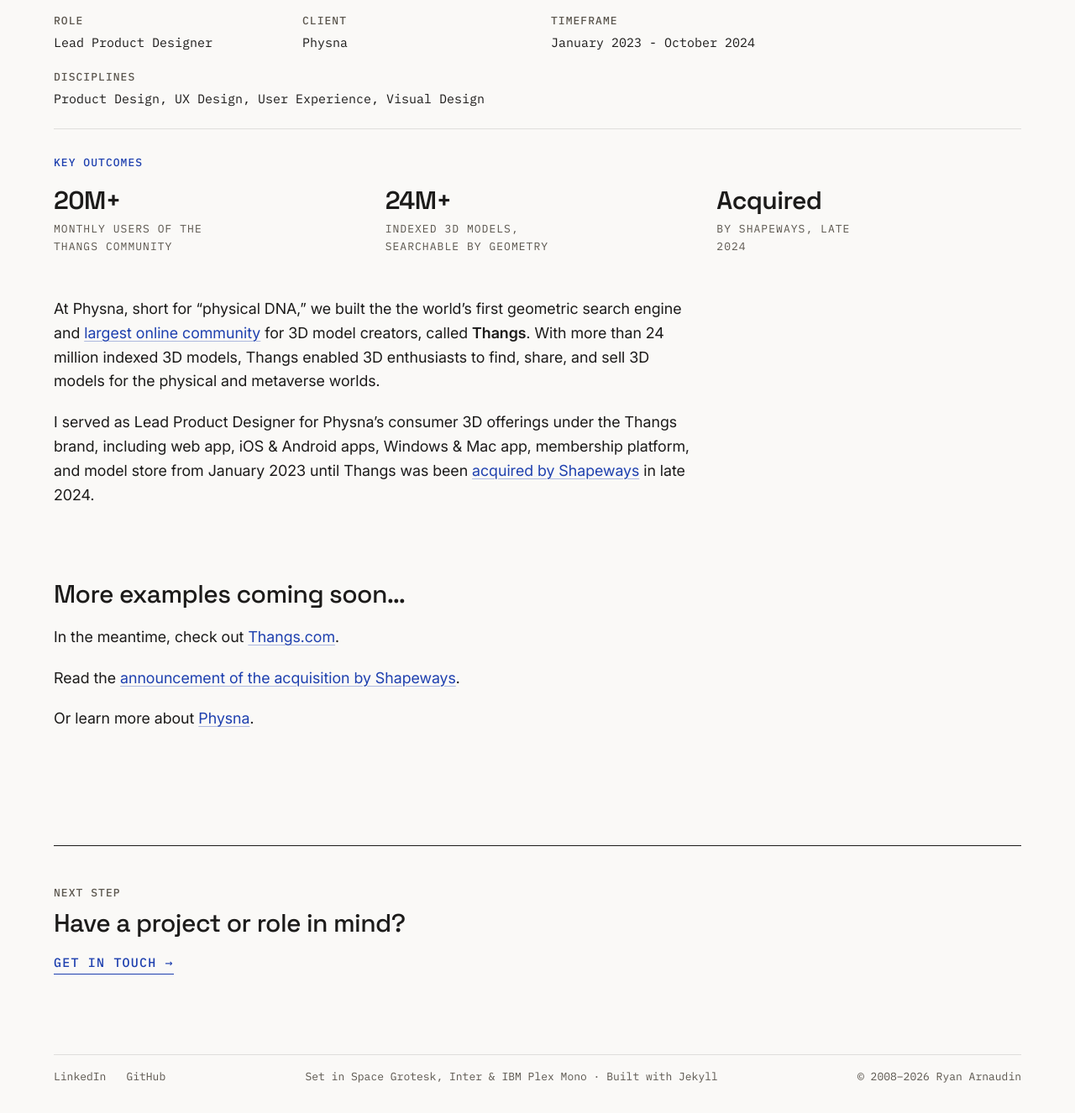
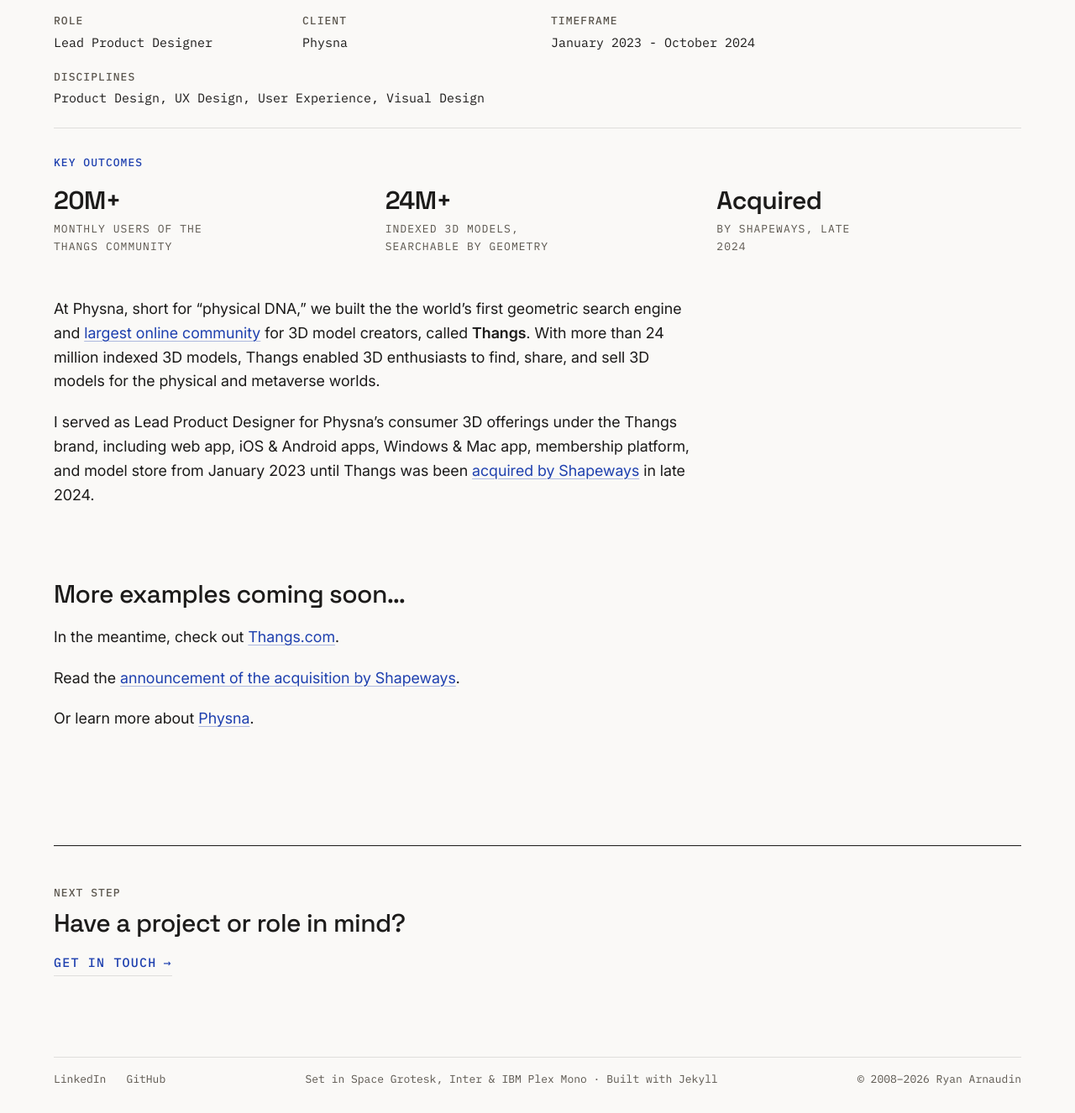
Before and after one commit to arnaudin/arnaudin.github.io, a Jekyll site: the page built from _projects/physna-thangs.md, in a window 1280 px wide. Shown: the part 531-1857 px from the top of the page at 84% size. Built offline with Jekyll 4.4.1, drawn with Linux system fonts in a browser that asks for light colours.

Commit message:
add motion and animation

```diff
--- a/_includes/footer.html
+++ b/_includes/footer.html
@@ -2,7 +2,7 @@
     <div class="footer-cta">
         <p class="meta-label">Next step</p>
         <p class="footer-cta-title">Have a project or role in&nbsp;mind?</p>
-        <p class="footer-cta-action"><a href="/contact/">Get in touch<span aria-hidden="true"> →</span></a></p>
+        <p class="footer-cta-action"><a href="/contact/"><span class="footer-cta-text">Get in touch</span><span class="footer-cta-arrow" aria-hidden="true">→</span></a></p>
     </div>
 
     <div class="footer-meta">
--- a/_includes/head.html
+++ b/_includes/head.html
@@ -1,6 +1,7 @@
 <head>
     <meta charset="utf-8">
     <meta content="width=device-width, initial-scale=1" name="viewport">
+    <script>document.documentElement.className += ' js';</script>
 
     <title>{% if page.title_override %}{{ page.title_override | escape }}{% elsif page.title %}{{ page.title | escape }} | {{site.title | escape}}{% else %}{{ site.title | escape }}{% endif %}</title>
     <meta name="description" content="{% if page.description %}{{ page.description | strip_html | strip_newlines | truncate: 160 }}{% elsif page.excerpt %}{{ page.excerpt | strip_html | strip_newlines | truncate: 160 }}{% else %}{{ site.description }}{% endif %}">
--- a/_includes/layout.html
+++ b/_includes/layout.html
@@ -43,10 +43,10 @@
                         {% else %}
                             <source type="image/webp" srcset="{{ webp_url | prepend: site.image_serve_path }}">
                         {% endif %}
-                        <img class="{{ image.class }}" src="{{ full_src }}" alt="{{ stored_description | normalize_whitespace }}" width="{{ dims.w }}" height="{{ dims.h }}" loading="lazy" decoding="async">
+                        <img class="{{ image.class }}" src="{{ full_src }}" alt="{{ stored_description | normalize_whitespace }}" width="{{ dims.w }}" height="{{ dims.h }}" decoding="async">
                     </picture>
                 {% else %}
-                    <img class="{{ image.class }}" src="{{ full_src }}" alt="{{ stored_description | normalize_whitespace }}" loading="lazy" decoding="async">
+                    <img class="{{ image.class }}" src="{{ full_src }}" alt="{{ stored_description | normalize_whitespace }}" decoding="async">
                 {% endif %}
             {% endcapture %}
 
--- a/_includes/scripts.html
+++ b/_includes/scripts.html
@@ -1,4 +1,5 @@
 <script type="module" src="/javascript/gallery.js"></script>
+<script defer src="/javascript/reveal.js"></script>
 <script>
     {% include javascript/site.js %}
 </script>
--- /dev/null
+++ b/_sass/site/base/_motion.scss
@@ -0,0 +1,56 @@
+// Motion & delighters.
+//
+// Scroll-reveal is opt-in via html.js (set synchronously in <head>), so a
+// no-JS visitor sees everything immediately with no hidden state. Everything
+// here is also disabled under prefers-reduced-motion.
+
+@media (prefers-reduced-motion: no-preference) {
+  html.js {
+    // Case-study/post images are intentionally NOT revealed here — they are
+    // the star content and must never be hidden behind a JS reveal.
+    .project-card,
+    .writing-item,
+    .project-summary,
+    .project-meta,
+    .project-outcomes,
+    .pullquote,
+    .section-label-row {
+      opacity: 0;
+      transform: translateY(14px);
+      transition: opacity 600ms cubic-bezier(0.2, 0.6, 0.2, 1),
+                  transform 600ms cubic-bezier(0.2, 0.6, 0.2, 1);
+      will-change: opacity, transform;
+    }
+
+    // Gentle stagger for grid/list siblings
+    .projects .project-card:nth-child(2) { transition-delay: 80ms; }
+    .writing-list .writing-item:nth-child(2) { transition-delay: 60ms; }
+    .writing-list .writing-item:nth-child(3) { transition-delay: 120ms; }
+
+    .is-visible {
+      opacity: 1;
+      transform: none;
+    }
+  }
+}
+
+// Blueprint graph-paper wash behind the home hero — a faint engineering
+// reference to the CAD/simulation domain. Very low contrast on purpose.
+.home-hero {
+  position: relative;
+  isolation: isolate;
+
+  &::before {
+    content: '';
+    position: absolute;
+    inset: 0;
+    z-index: -1;
+    pointer-events: none;
+    background-image:
+      linear-gradient(to right, rgba(var(--palette-cobalt-rgb), 0.05) 1px, transparent 1px),
+      linear-gradient(to bottom, rgba(var(--palette-cobalt-rgb), 0.05) 1px, transparent 1px);
+    background-size: 32px 32px;
+    -webkit-mask-image: linear-gradient(to bottom, rgba(0,0,0,0.9), transparent 82%);
+    mask-image: linear-gradient(to bottom, rgba(0,0,0,0.9), transparent 82%);
+  }
+}
--- a/_sass/site/components/_footer.scss
+++ b/_sass/site/components/_footer.scss
@@ -29,6 +29,10 @@
   }
 
   .footer-cta-action a {
+    position: relative;
+    display: inline-flex;
+    align-items: center;
+    gap: var(--space-2);
     font-family: var(--font-mono);
     font-size: var(--font-size-body-small);
     font-weight: 500;
@@ -36,13 +40,59 @@
     text-transform: uppercase;
     color: var(--color-accent);
     text-decoration: none;
-    border-bottom: 1px solid var(--color-accent);
     padding-bottom: var(--space-1);
-    transition: color 150ms ease-out, border-color 150ms ease-out;
+    transition: color 200ms ease-out;
 
-    &:hover {
+    // Resting underline (grounds the CTA)
+    &::before {
+      content: '';
+      position: absolute;
+      left: 0;
+      right: 0;
+      bottom: 0;
+      height: 1px;
+      background: var(--color-line-subtle);
+    }
+
+    // Cobalt underline that draws in from the left on hover
+    &::after {
+      content: '';
+      position: absolute;
+      left: 0;
+      right: 0;
+      bottom: 0;
+      height: 1px;
+      background: var(--color-accent-strong);
+      transform: scaleX(0);
+      transform-origin: left;
+      transition: transform 380ms cubic-bezier(0.65, 0, 0.35, 1);
+    }
+
+    .footer-cta-arrow {
+      display: inline-block;
+      transition: transform 380ms cubic-bezier(0.34, 1.56, 0.64, 1);
+    }
+
+    &:hover,
+    &:focus-visible {
       color: var(--color-accent-strong);
-      border-bottom-color: var(--color-accent-strong);
+
+      &::after {
+        transform: scaleX(1);
+      }
+
+      .footer-cta-arrow {
+        transform: translateX(5px);
+      }
+    }
+  }
+
+  @media (prefers-reduced-motion: reduce) {
+    .footer-cta-action a {
+      &::after,
+      .footer-cta-arrow {
+        transition: none;
+      }
     }
   }
 
--- a/css/styles.scss
+++ b/css/styles.scss
@@ -19,6 +19,7 @@
 @use "site/base/lists";
 @use "site/base/buttons";
 @use "site/base/forms";
+@use "site/base/motion";
 
 // Components
 @use "site/components/header";
--- /dev/null
+++ b/javascript/reveal.js
@@ -0,0 +1,50 @@
+// Gentle scroll-reveal for content blocks. No-JS safe (the CSS only hides
+// elements under html.js) and fully skipped when the visitor prefers reduced
+// motion or the browser lacks IntersectionObserver.
+(function () {
+  // Note: case-study/post images are intentionally excluded — they are the
+  // star content and must never be gated behind a JS reveal (and stacking a
+  // reveal transform on top of native lazy-loading is fragile).
+  var SELECTOR = [
+    '.project-card',
+    '.writing-item',
+    '.project-summary',
+    '.project-meta',
+    '.project-outcomes',
+    '.pullquote',
+    '.section-label-row'
+  ].join(',');
+
+  var reduce = window.matchMedia && window.matchMedia('(prefers-reduced-motion: reduce)').matches;
+  var els = [].slice.call(document.querySelectorAll(SELECTOR));
+
+  function show(el) { el.classList.add('is-visible'); }
+
+  if (reduce || !('IntersectionObserver' in window)) {
+    els.forEach(show);
+    return;
+  }
+
+  var io = new IntersectionObserver(function (entries) {
+    entries.forEach(function (entry) {
+      if (entry.isIntersecting) {
+        show(entry.target);
+        io.unobserve(entry.target);
+      }
+    });
+  }, { rootMargin: '0px 0px -8% 0px', threshold: 0.12 });
+
+  els.forEach(function (el) {
+    var rect = el.getBoundingClientRect();
+    // Anything already in view reveals right away; the rest waits for scroll.
+    if (rect.top < window.innerHeight && rect.bottom > 0) {
+      show(el);
+    } else {
+      io.observe(el);
+    }
+  });
+
+  // Safety net: if the observer never delivers (rare), don't leave content
+  // hidden — reveal everything after a few seconds.
+  window.setTimeout(function () { els.forEach(show); }, 4000);
+})();
```
